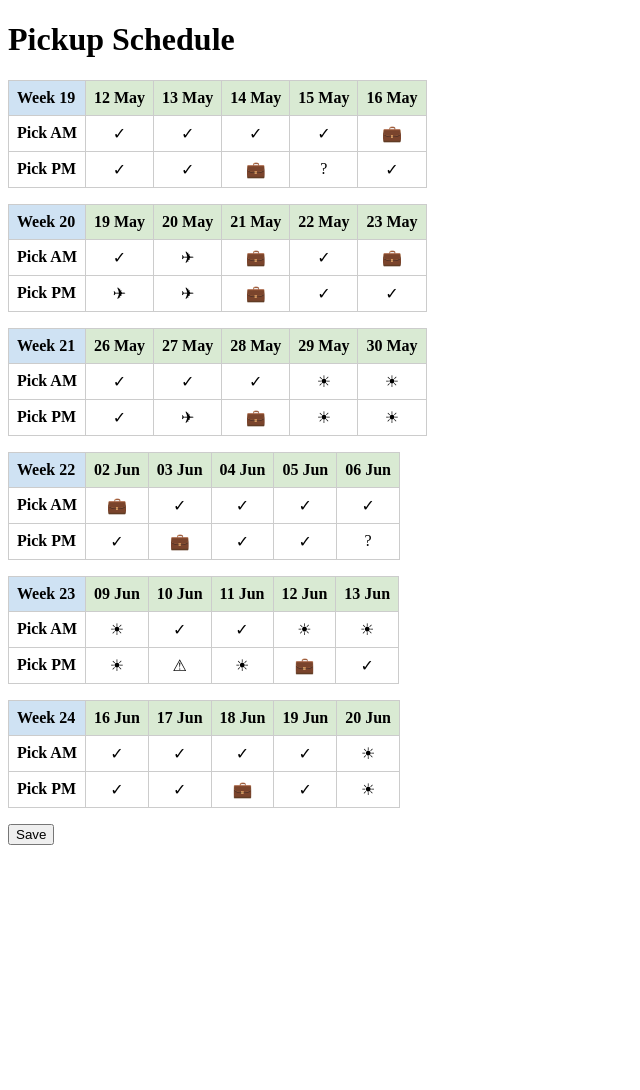
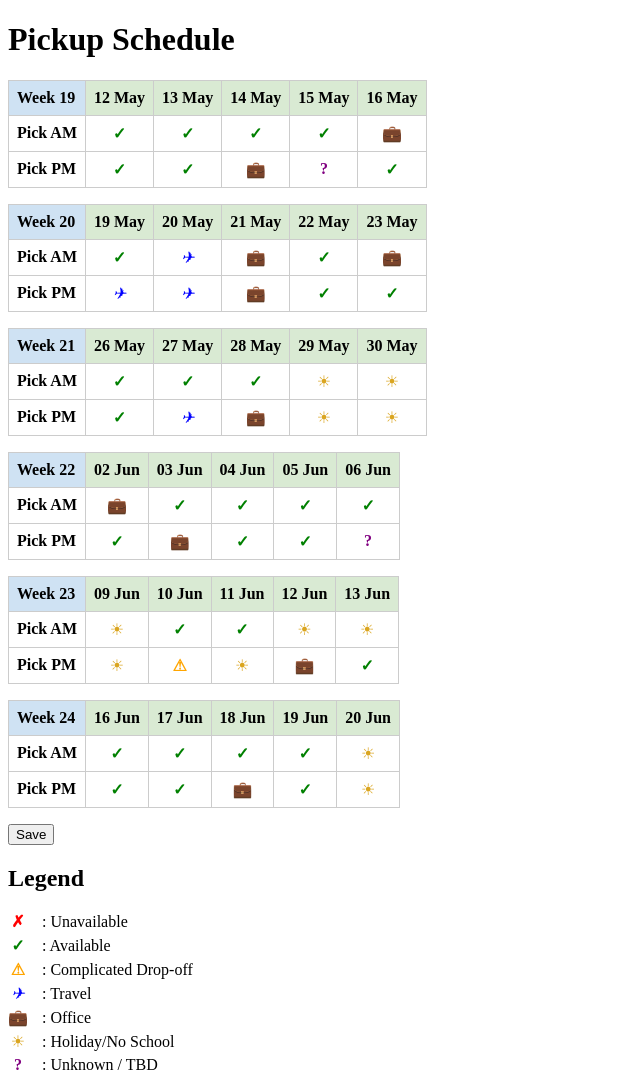
Before and after one commit to torchtarget/SchoolSchedule, a Flask app: page / in a window 1280 px wide. Shown: the whole page, without its empty margins (0-640 px from the left). Before the commit the page ends 845 px from the top, so only its background shows below. Run offline with Flask 3, Linux system fonts and the light colour scheme.

Commit message:
Add schedule status legend

```diff
--- a/templates/index.html
+++ b/templates/index.html
@@ -10,6 +10,16 @@
     tr.date-row { background: #cfe2f3; font-weight: bold; }
     td.label-cell { font-weight: bold; text-align: left; }
     .status-icon { cursor: pointer; }
+    ul.legend { list-style: none; padding: 0; }
+    ul.legend li { margin-bottom: 5px; }
+    ul.legend span { display: inline-block; min-width: 20px; text-align: center; margin-right: 10px; }
+    .status-tick { color: green; font-weight: bold; }
+    .status-cross { color: red; font-weight: bold; }
+    .status-complicated { color: orange; font-weight: bold; }
+    .status-travel { color: blue; font-style: italic; }
+    .status-office { color: gray; }
+    .status-holiday { color: #DAA520; }
+    .status-unknown { color: purple; font-weight: bold; }
   </style>
 </head>
 <body>
@@ -39,6 +49,12 @@
 {% endfor %}
   <button type="submit">Save</button>
 </form>
+<h2>Legend</h2>
+<ul class="legend">
+  {% for code, details in status_defs|dictsort %}
+    <li>{{ details.html|safe }} : {{ details.desc }}</li>
+  {% endfor %}
+</ul>
 <script>
   const statusDefs = {{ status_defs | tojson }};
   const codes = Object.keys(statusDefs);
```
